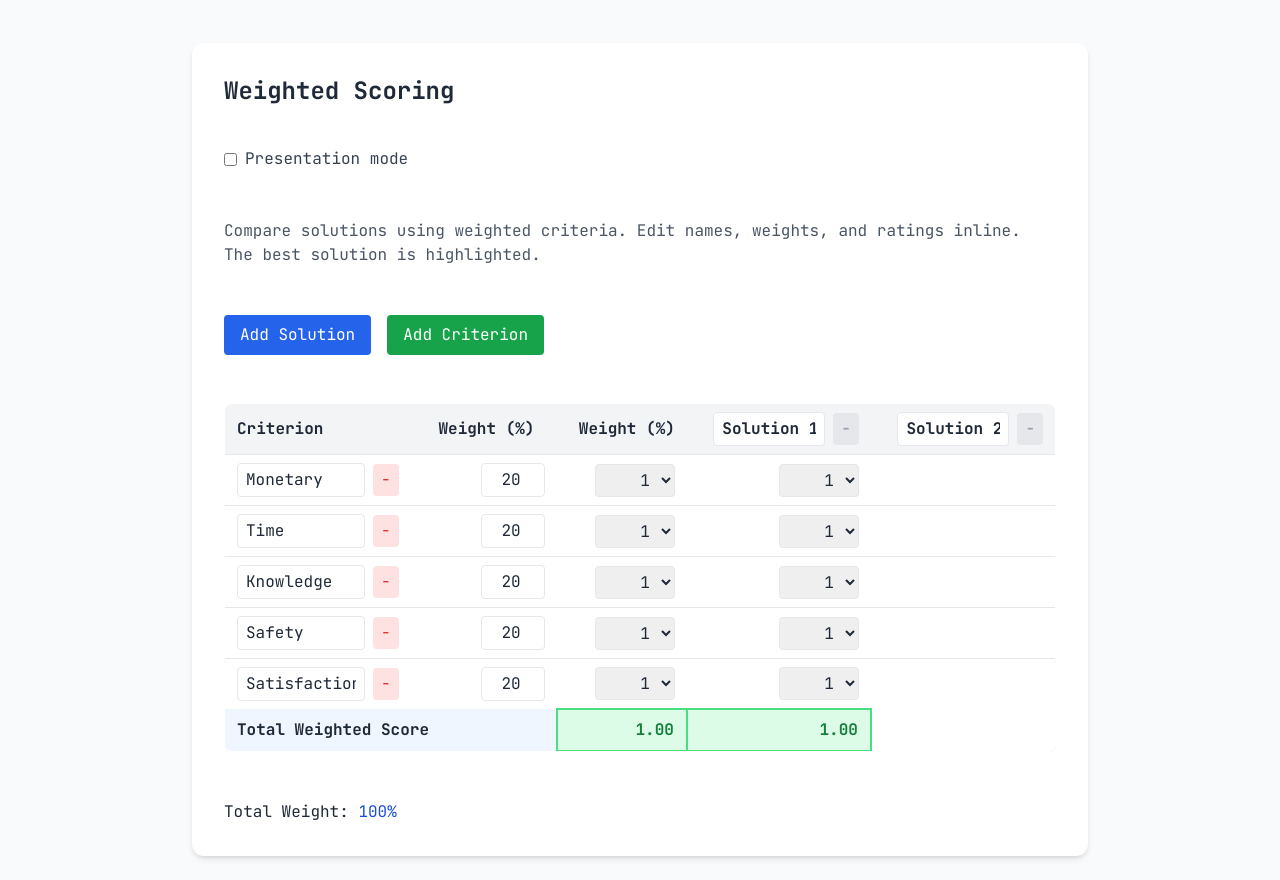
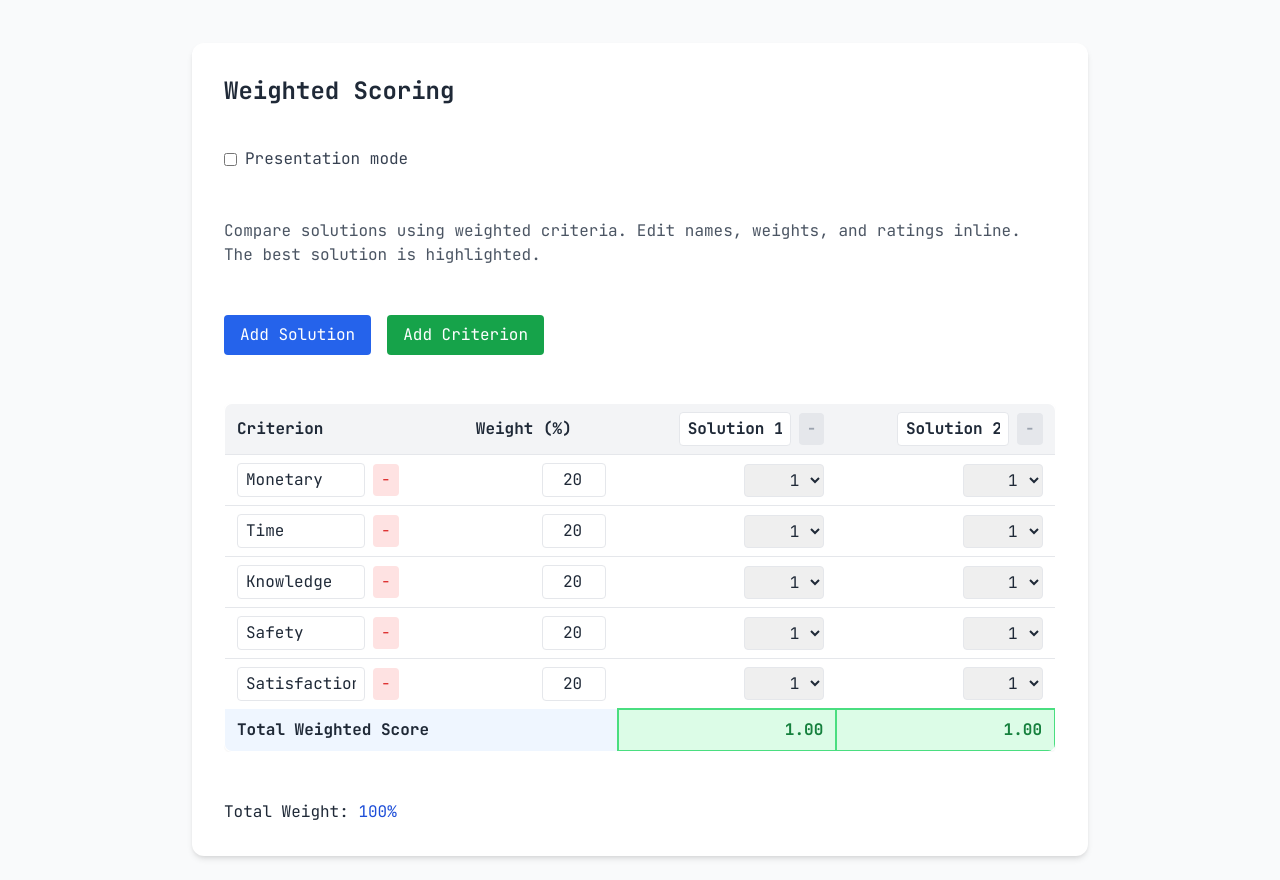
Before and after one commit to avmcclure/cost-of-software, a Gatsby site: page /weighted-scoring in a window 1280 px wide. Shown: the part 65-945 px from the top of the page. Built offline with nearby package versions, Linux system fonts and the light colour scheme; Gatsby itself is replaced by a stand-in of ours.

Commit message:
Fix again

```diff
--- a/src/components/WeightedScoringTable.jsx
+++ b/src/components/WeightedScoringTable.jsx
@@ -48,7 +48,6 @@ function WeightedScoringTable({
               >
                 Weight (%)
               </th>
-              <th className="px-3 py-2 text-right">Weight (%)</th>
               {solutions.map((sol, sIdx) => (
                 <th
                   key={sIdx}
```
